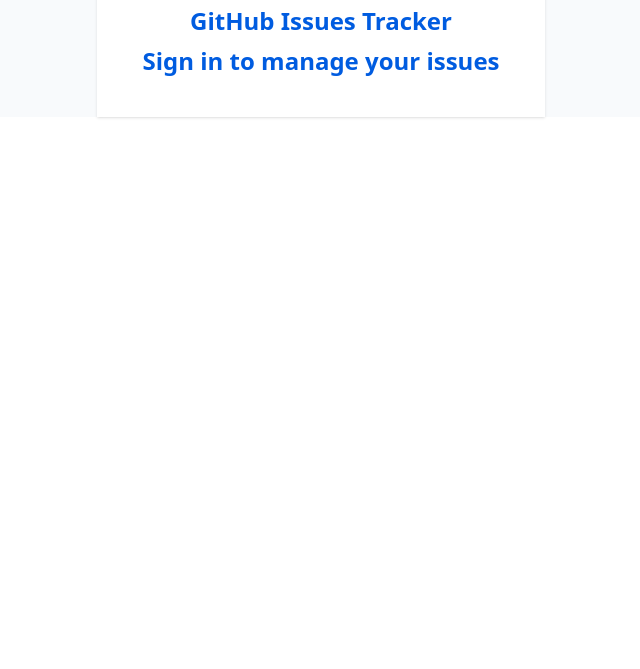
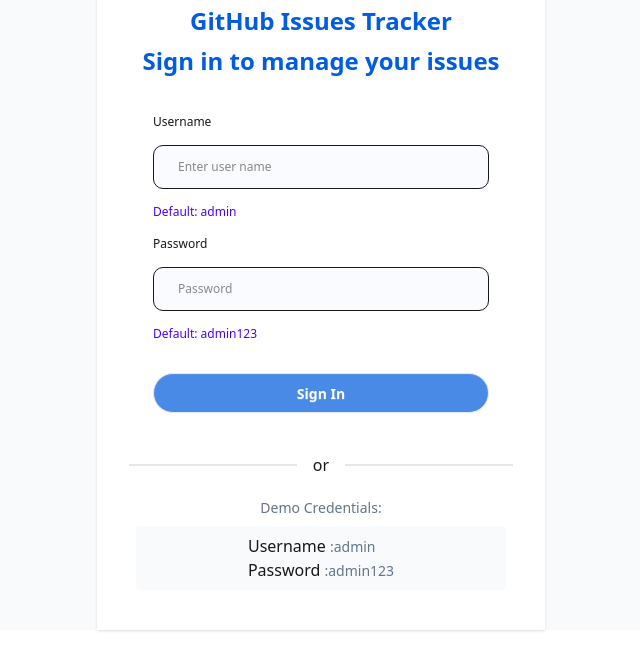
Before and after one commit to Tasmih/github-issue-management, a plain HTML site: page index.html in a window 1280 px wide. Shown: the part 83-752 px from the top of the page, without its empty margins (319-959 px from the left). Drawn offline with nearby package versions, Linux system fonts and the light colour scheme; files whose address does not match are found by name.

Commit message:
add username and password input fields in login page

```diff
--- a/index.html
+++ b/index.html
@@ -28,6 +28,39 @@
                     <h2>GitHub Issues Tracker</h2>
                     <p>Sign in to manage your issues</p>
                 </div>
+                 <div class="card bg-base-100 w-full max-w-sm  mx-auto">
+                 <div class="card-body">
+                  <fieldset class="fieldset space-y-2">
+           <!--enter name-->
+   <label for="">Username</label>
+  <input class="bg-[#fafbfe] px-6 py-3 rounded-[10px]" type="email" placeholder="Enter user name" required />
+  <p class="text-[#4a00ff]">Default: admin</p>
+
+  <!--password-->
+
+ <label for="">Password</label>
+  <input class="bg-[#fafbfe] px-6 py-3 rounded-[10px]" type="password" placeholder="Password" required />
+  <p class="text-[#4a00ff]">Default: admin123</p>
+
+
+ <button class="btn bg-[#498ae7] text-[#fafbfe] mt-4 rounded-[30px]">Sign In</button>
+        </fieldset>
+
+     </div>
+      <!--devider-->
+      <div class="divider ">or</div>
+
+     </div>
+
+    <div class="flex flex-col justify-center items-center space-y-2 ">
+        <p class="text-[14px] text-[#64748b]">Demo Credentials:</p>
+        <div class="bg-[#f8fafc] px-28 py-2 rounded-sm ">
+            <p> Username <span class="text-[14px] text-[#64748b]">:admin</span></p>
+            <p>Password <span class="text-[14px] text-[#64748b]">:admin123</span></p>
+         </div>
+    </div>
+    </div>
+
 
 
 
```
